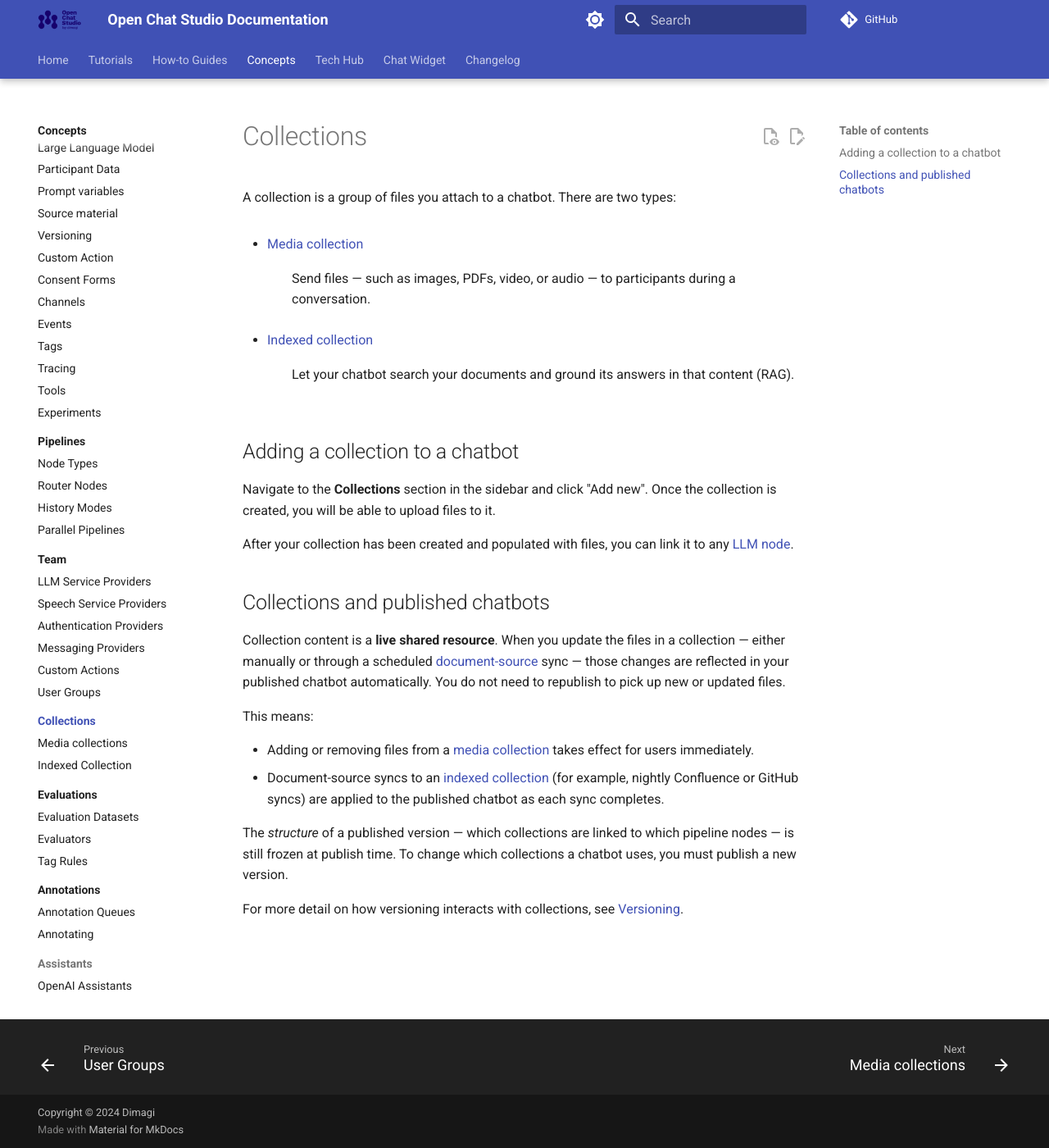
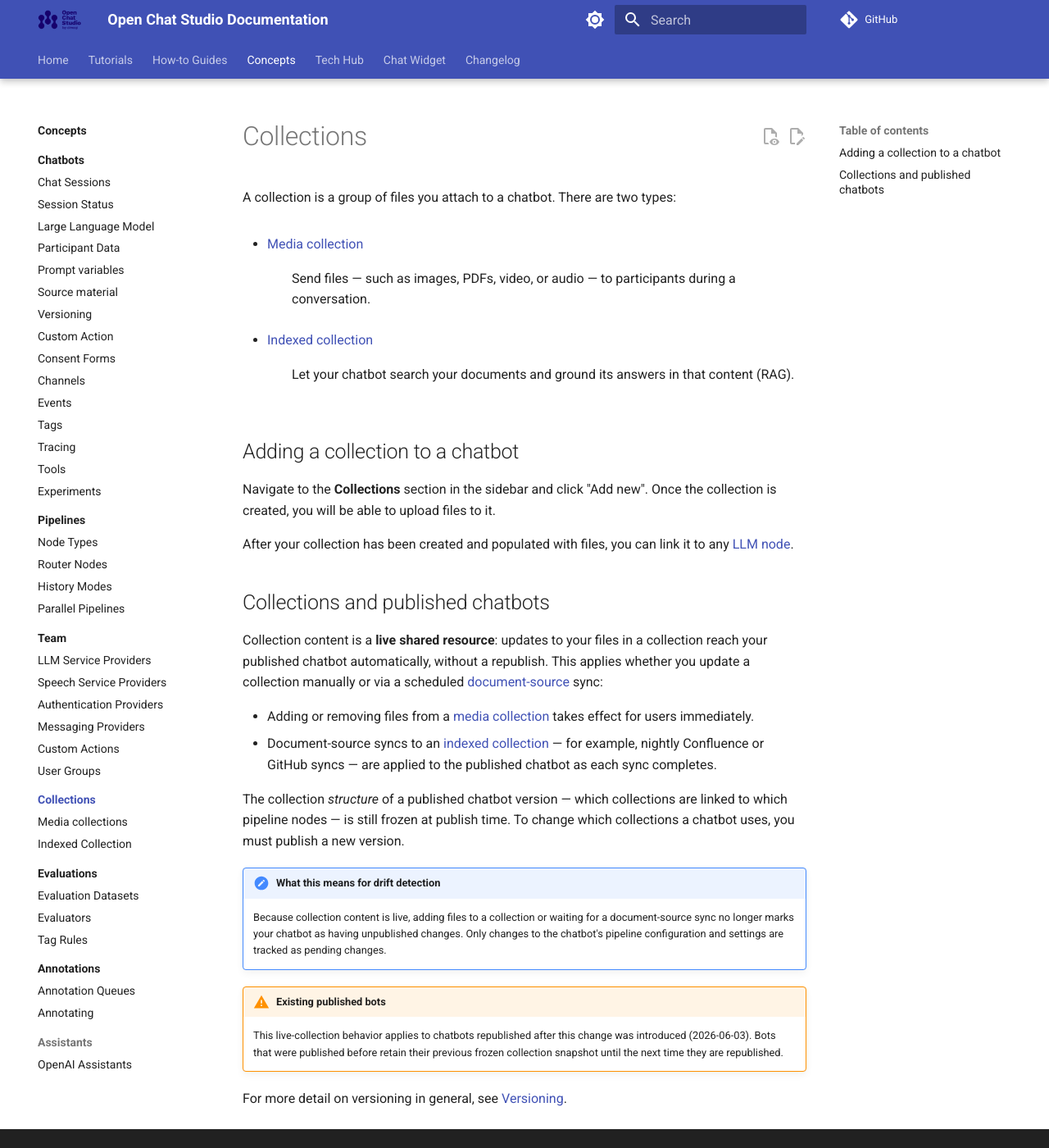
Before and after one commit to dimagi/open-chat-studio-docs, an MkDocs documentation site: the page built from docs/concepts/collections/index.md, in a window 1280 px wide and 1400 px high. Shown: the whole window at 82% size. Built offline with MkDocs 1.6.1 and Material for MkDocs 9.7.7, drawn with Linux system fonts in a browser that asks for light colours; a script that is not in the unit is left out; comment, search, counter and statistics services are not loaded.

Commit message:
Published chatbot collection content behavior moved to concepts/collections to reduce duplication

```diff
--- a/docs/concepts/collections/index.md
+++ b/docs/concepts/collections/index.md
@@ -15,15 +15,19 @@
 
 ## Collections and published chatbots
 
-Collection content is a **live shared resource**. When you update the files in a collection — either manually or through a scheduled [document-source](../../how-to/document_sources.md) sync — those changes are reflected in your published chatbot automatically. You do not need to republish to pick up new or updated files.
-
-This means:
+Collection content is a **live shared resource**: updates to your files in a collection reach your published chatbot automatically, without a republish. This applies whether you update a collection manually or via a scheduled [document-source](../../how-to/document_sources.md) sync:
 
 - Adding or removing files from a [media collection](./media.md) takes effect for users immediately.
-- Document-source syncs to an [indexed collection](./indexed.md) (for example, nightly Confluence or GitHub syncs) are applied to the published chatbot as each sync completes.
+- Document-source syncs to an [indexed collection](./indexed.md#document-sources-for-indexed-collections) — for example, nightly Confluence or GitHub syncs — are applied to the published chatbot as each sync completes.
 
-The *structure* of a published version — which collections are linked to which pipeline nodes — is still frozen at publish time. To change which collections a chatbot uses, you must publish a new version.
+The collection *structure* of a published chatbot version — which collections are linked to which pipeline nodes — is still frozen at publish time. To change which collections a chatbot uses, you must publish a new version.
 
-For more detail on how versioning interacts with collections, see [Versioning](../versioning.md#what-is-frozen-and-what-is-live).
+!!! note "What this means for drift detection"
+    Because collection content is live, adding files to a collection or waiting for a document-source sync no longer marks your chatbot as having unpublished changes. Only changes to the chatbot's pipeline configuration and settings are tracked as pending changes.
+
+!!! warning "Existing published bots"
+    This live-collection behavior applies to chatbots republished after this change was introduced (2026-06-03). Bots that were published before retain their previous frozen collection snapshot until the next time they are republished.
+
+For more detail on versioning in general, see [Versioning](../versioning.md).
 
 [llm_node]: ../pipelines/nodes.md
```
Also changed, not shown: docs/concepts/versioning.md (+2 -11 lines).
